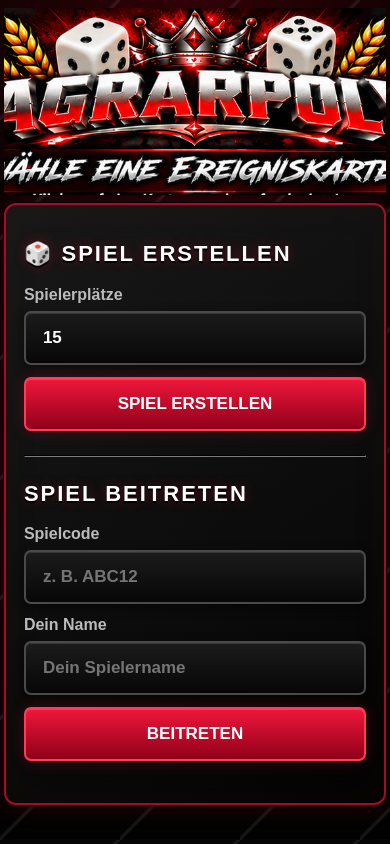
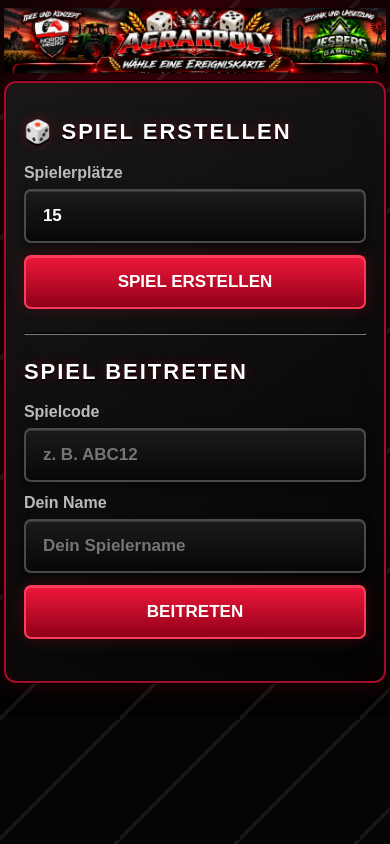
Before and after one commit to DennisJesberg/Agrarpoly, a website: page index.html in a window 390 px wide. Drawn offline with nearby package versions, Linux system fonts and the light colour scheme; no server answers.

Commit message:
Add files via upload

```diff
--- a/index.html
+++ b/index.html
@@ -68,10 +68,10 @@ body:before{
 .wrap{width:min(1680px,98vw);padding:8px 0 34px}
 .heroBanner{
   position:relative;width:100%;margin:0 auto 12px;
-  height:clamp(280px,31vw,500px);max-height:500px;overflow:hidden;
+  aspect-ratio:1672 / 285;height:auto;max-height:none;overflow:hidden;
 }
 .heroImage{
-  display:block;width:100%;height:100%;object-fit:cover;object-position:top center;
+  display:block;width:100%;height:100%;object-fit:contain;object-position:center top;
   filter:drop-shadow(0 0 18px rgba(229,9,47,.24));
 }
 .heroPlayer{
@@ -185,14 +185,14 @@ button.gold{
 .masterCardGrid{grid-template-columns:repeat(5,1fr)}
 
 @media(max-width:1050px){
-  .heroBanner{height:clamp(220px,34vw,380px)}
-  .heroPlayer{top:66%;height:12%}
+ .heroBanner{aspect-ratio:1672 / 285;height:auto}
+  .heroPlayer{display:none}
   .game{grid-template-columns:1fr}
   .side,.center{min-height:unset}
   .mastergrid{grid-template-columns:1fr 1fr}
 }
 @media(max-width:620px){
-  .heroBanner{height:clamp(180px,48vw,300px);margin-bottom:8px}
+ .heroBanner{aspect-ratio:1672 / 285;height:auto;margin-bottom:8px}
   .heroPlayerName{font-size:14px}
   .home{padding:18px}
   .die{width:170px;height:170px;font-size:95px}
@@ -734,3 +734,8 @@ function renderMasterCards(st){
   });
 }
 </script></body></html>
+
+<style>
+/* V2.11: clean supplied header — player names are shown in the game panels, not over the header */
+.heroPlayer{display:none!important}
+</style>
```
